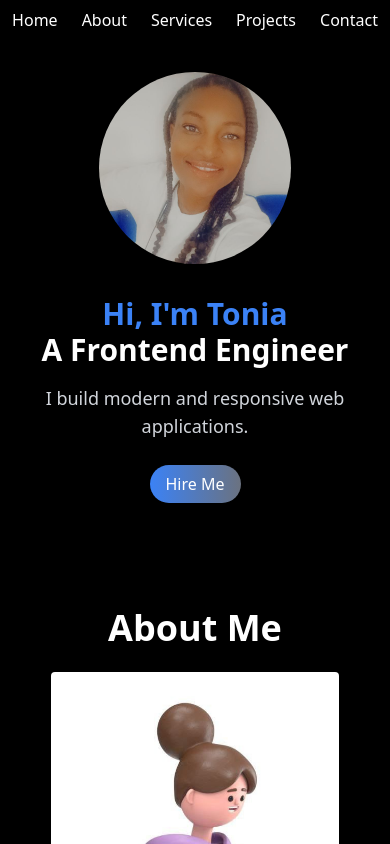
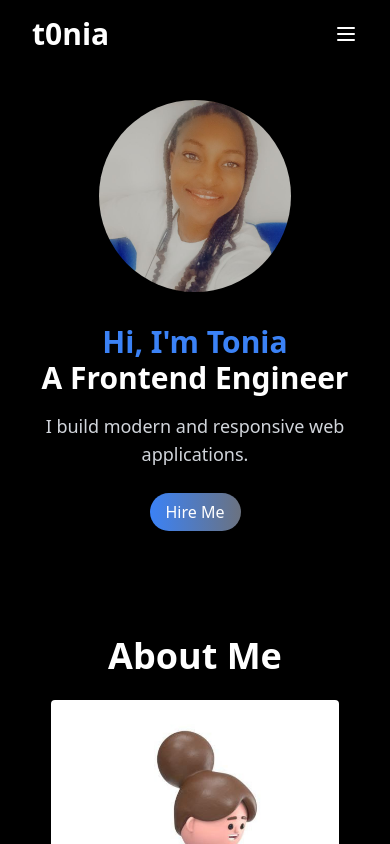
Before and after one commit to T0nia/t0nia-portfolio, a React (Vite) app: page / in a window 390 px wide. Shown: the top 844 px of the page. Built offline with nearby package versions, Linux system fonts and the light colour scheme.

Commit message:
feat: added the hamburger for responsiveness

```diff
--- a/src/components/Navbar.jsx
+++ b/src/components/Navbar.jsx
@@ -1,27 +1,80 @@
-import React from 'react';
+import React, { useState } from 'react';
 
 const Navbar = () => {
+  const [isOpen, setIsOpen] = useState(false);
+
   return (
     <nav className="bg-black text-white px-8 md:px-16 lg:px-24">
-      <div className="container py-2 flex justify-center md:justify-between items-center">
-        <div className="text-2xl font-bold hidden md:inline">t0nia</div>
-        <div className="space-x-6">
+      <div className="container py-4 flex justify-between items-center">
+        {/* Logo */}
+        <div className="text-3xl font-bold">t0nia</div>
+
+        {/* Hamburger Icon for mobile */}
+        <button
+          className="md:hidden focus:outline-none"
+          onClick={() => setIsOpen(!isOpen)}
+        >
+          <svg
+            className="w-6 h-6"
+            fill="none"
+            stroke="currentColor"
+            viewBox="0 0 24 24"
+            xmlns="http://www.w3.org/2000/svg"
+          >
+            {isOpen ? (
+              <path
+                strokeLinecap="round"
+                strokeLinejoin="round"
+                strokeWidth={2}
+                d="M6 18L18 6M6 6l12 12"
+              />
+            ) : (
+              <path
+                strokeLinecap="round"
+                strokeLinejoin="round"
+                strokeWidth={2}
+                d="M4 6h16M4 12h16M4 18h16"
+              />
+            )}
+          </svg>
+        </button>
+
+        {/* Desktop Nav Links */}
+        <div className="hidden md:flex space-x-6 items-center">
           <a href="#home" className="hover:text-gray-400">Home</a>
           <a href="#about" className="hover:text-gray-400">About</a>
           <a href="#service" className="hover:text-gray-400">Services</a>
           <a href="#project" className="hover:text-gray-400">Projects</a>
           <a href="#contact" className="hover:text-gray-400">Contact</a>
-        </div>
-        {/* Get in touch button */}
           <a
             href="https://www.linkedin.com/in/anthonia-edokah-487179309/"
             target="_blank"
             rel="noopener noreferrer"
-          className="bg-gradient-to-r from-gray-400 to-green-500 text-white hidden md:inline transform transition-transform duration-300 hover:scale-105 px-4 py-2 rounded-full"
+            className="bg-gradient-to-r from-gray-400 to-green-500 text-white transform transition-transform duration-300 hover:scale-105 px-4 py-2 rounded-full"
           >
             Get in touch
           </a>
         </div>
+      </div>
+
+      {/* Mobile Menu */}
+      {isOpen && (
+        <div className="md:hidden flex flex-col items-start space-y-4 px-8 pb-4">
+          <a href="#home" className="hover:text-gray-400">Home</a>
+          <a href="#about" className="hover:text-gray-400">About</a>
+          <a href="#service" className="hover:text-gray-400">Services</a>
+          <a href="#project" className="hover:text-gray-400">Projects</a>
+          <a href="#contact" className="hover:text-gray-400">Contact</a>
+          <a
+            href="https://www.linkedin.com/in/anthonia-edokah-487179309/"
+            target="_blank"
+            rel="noopener noreferrer"
+            className="bg-gradient-to-r from-gray-400 to-green-500 text-white transform transition-transform duration-300 hover:scale-105 px-4 py-2 rounded-full"
+          >
+            Get in touch
+          </a>
+        </div>
+      )}
     </nav>
   );
 };
```
Lines whose indentation alone changed are shown as unchanged.
